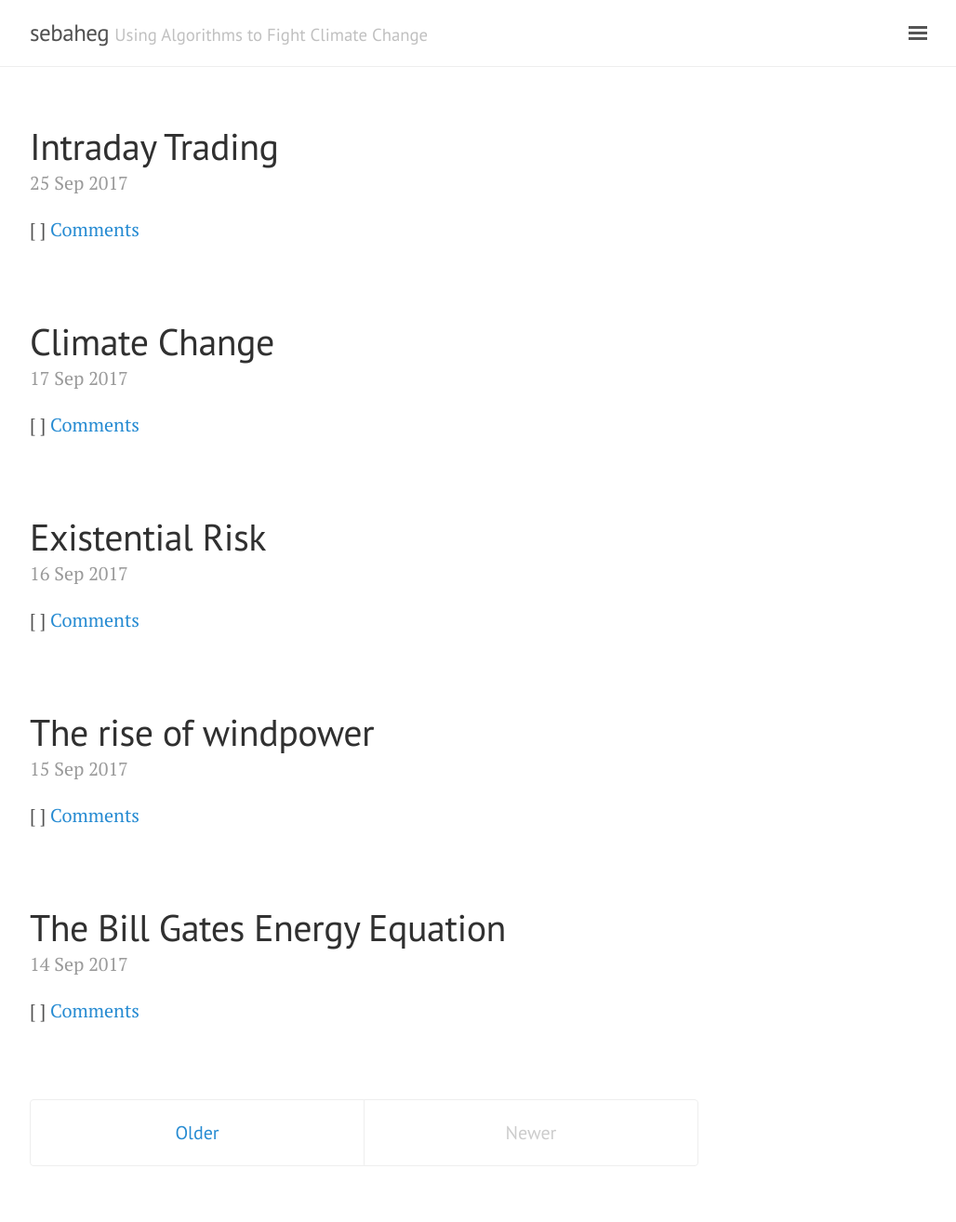
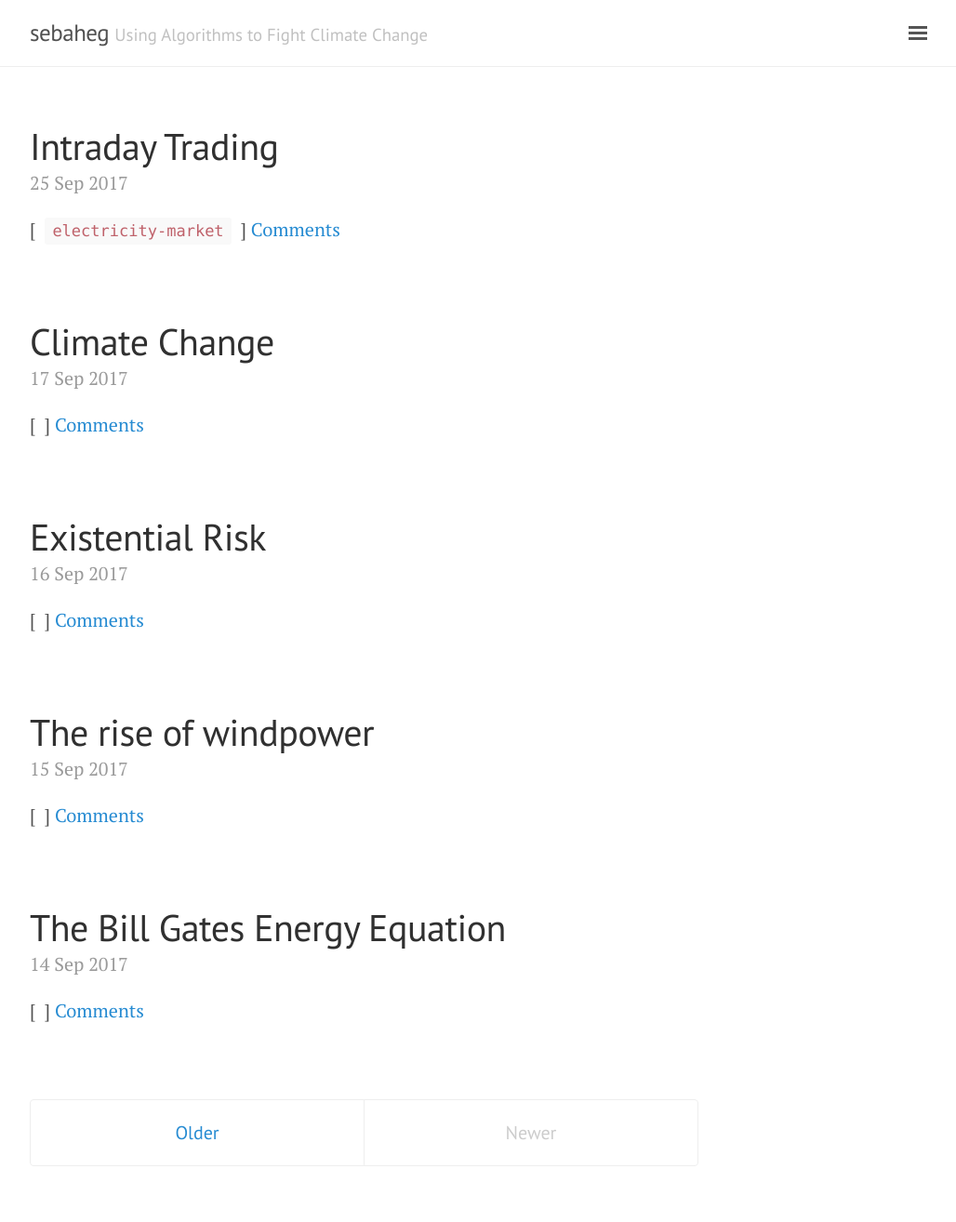
Before and after one commit to sebaheg/sebaheg.github.io, a Jekyll site: the page built from index.html, in a window 1280 px wide. Shown: the whole page at 93% size, without its empty margins (248-1276 px from the left). Built offline with Jekyll 4.4.1, drawn with Linux system fonts in a browser that asks for light colours; the list of posts is cut into pages by our own code; comment, search, counter and statistics services are not loaded.

Commit message:
Update tags.

```diff
--- a/index.html
+++ b/index.html
@@ -15,12 +15,14 @@ title: Home
     <span class="post-date">{{ post.date | date_to_string }}</span>
 
     <!-- Add tags -->
-    <span>[
-      {% for tag in page.tags %}
+    <span class="post-tags">
+      [&nbsp;
+      {% for tag in post.tags %}
         {% capture tag_name %}{{ tag }}{% endcapture %}
-        <a href="/tag/{{ tag_name }}"><code class="highligher-rouge"><nobr>{{ tag_name }}</nobr></code>&nbsp;</a>
+        <a class="no-underline" href="/tag/{{ tag_name }}"><code class="highligher-rouge"><nobr>{{ tag_name }}</nobr></code>&nbsp;</a>
       {% endfor %}
-    ]</span>
+      ]
+    </span>
 
     <a href="{{post.url}}#disqus_thread">Comments</a>
 
```
